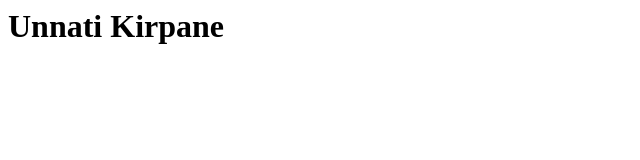
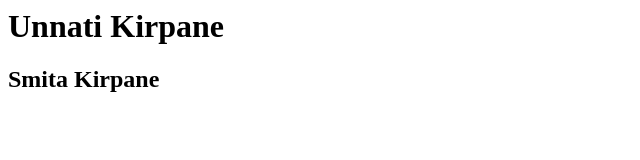
Before and after one commit to ayukirpane/practice, a plain HTML site: page index.html in a window 1280 px wide. Shown: the whole page, without its empty margins (0-640 px from the left). Drawn offline with Linux system fonts and the light colour scheme.

Commit message:
h2 addes

```diff
--- a/index.html
+++ b/index.html
@@ -1 +1,2 @@
 <h1>Unnati Kirpane</h1>
+<h2>Smita Kirpane</h2>
```
